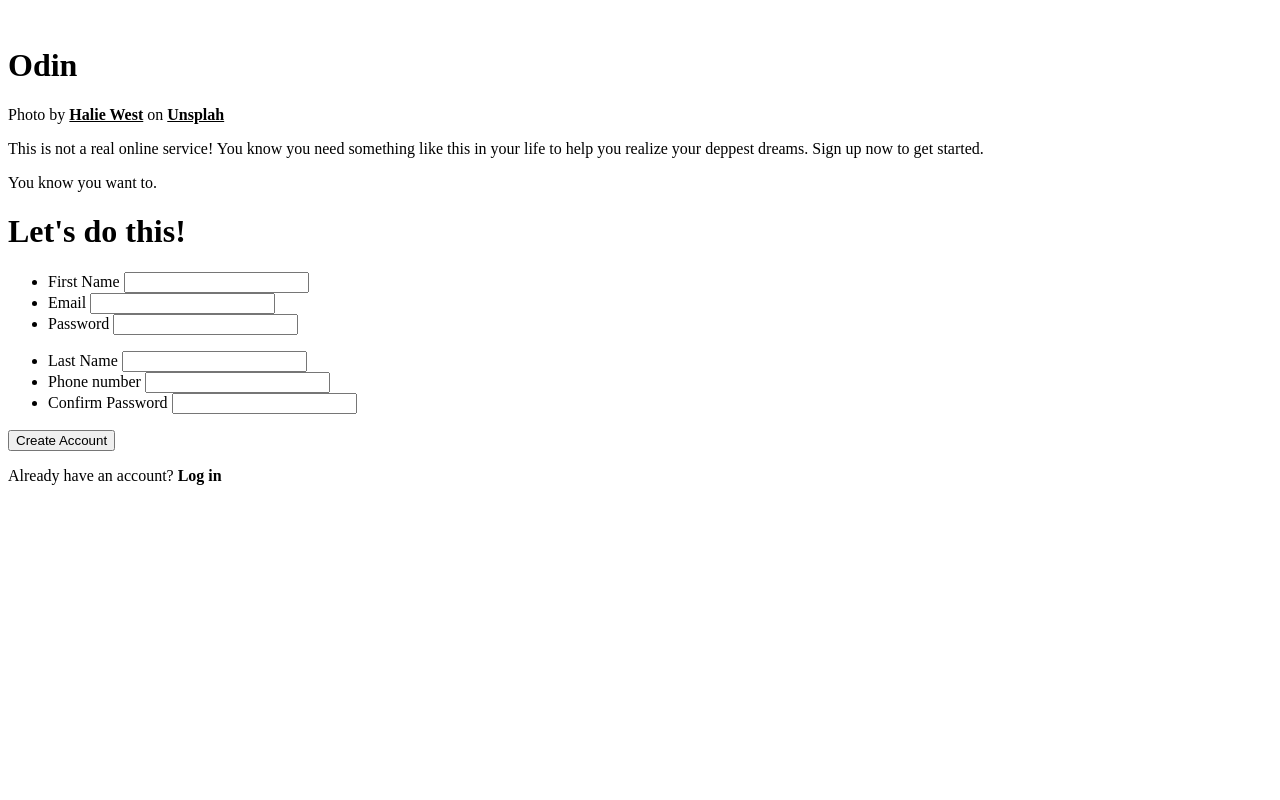
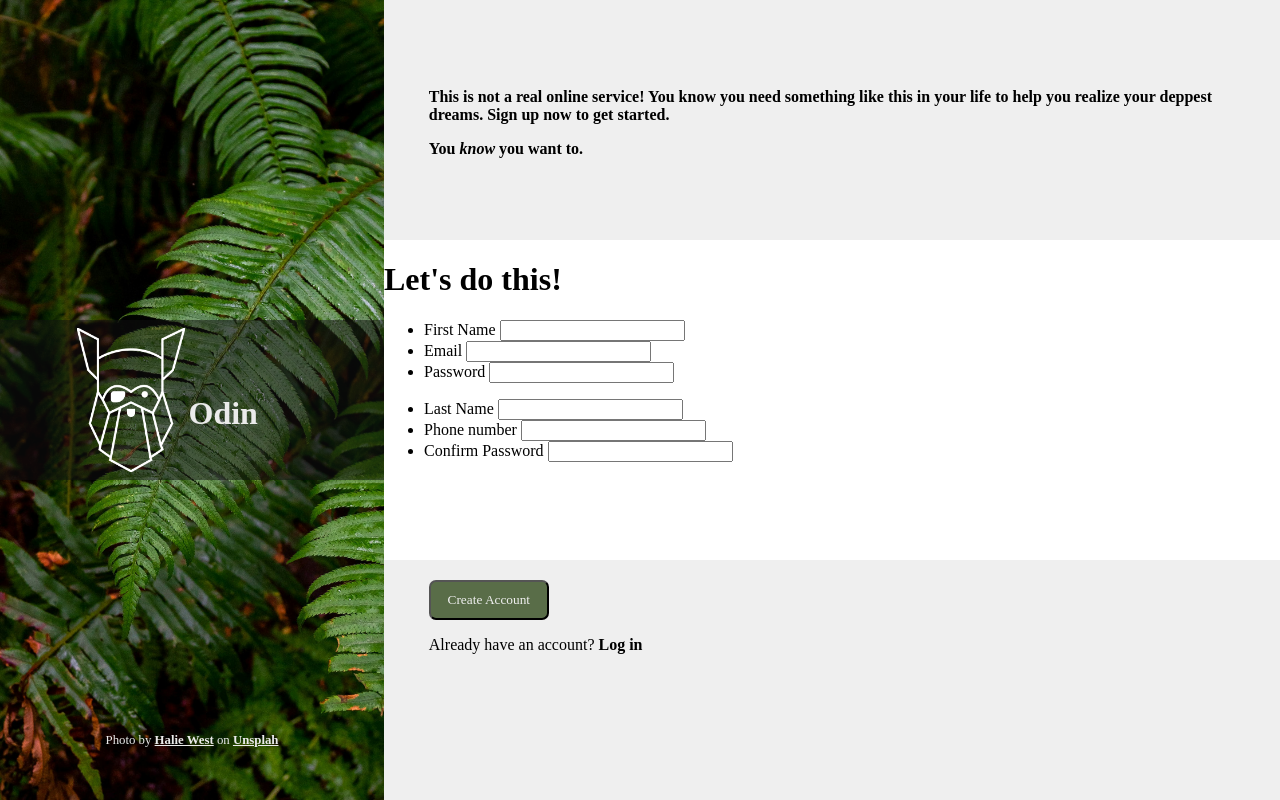
Before and after one commit to apoque96/odin-sign-up-form, a plain HTML site: page index.html in a window 1280 px wide. Drawn offline with Linux system fonts and the light colour scheme.

Commit message:
Added styles to header and footer

```diff
--- a/css/styles.css
+++ b/css/styles.css
@@ -0,0 +1,94 @@
+html,body{
+    width: 100vw;
+    height: 100vh;
+    padding: 0;
+    margin: 0;
+}
+
+.container{
+    display: flex;
+    width: 100%;
+    height: 100%;
+}
+
+.left-side{
+    width: 30%;
+    height: 100%;
+    background-image: url(../images/background-image.jpg);
+    background-size: cover;
+}
+
+.background{
+    width: 100%;
+    height: max(20%, 50px);
+    background-color: rgb(17, 16, 16, .5);
+    position: relative;
+    top: 40%;
+}
+
+.logo{
+    height: 90%;
+    display: inline;
+    position: relative;
+    left: 20%;
+    padding-top: 0.5rem;
+}
+
+.logo-text{
+    font-size: 2rem;
+    display: inline;
+    position: relative;
+    bottom: 30%;
+    left: 20%;
+    color: rgb(235, 235, 235);
+}
+
+.credit{
+    color: rgb(235, 235, 235);
+    font-size: .8rem;
+    text-align: center;
+    position: relative;
+    top: 70%;
+}
+
+.right-side{
+    width: 70%;
+    height: 100%;
+    display: flex;
+    flex-direction: column;
+}
+
+.header,.footer{
+    background-color: rgb(239, 239, 239);
+    height: 30%;
+}
+
+.sign-up{
+    height: 40%;
+}
+
+.header p, .footer p{
+    font-family: 'Times New Roman', Times, serif, sans-serif;
+    font-size: 1em;
+    font-weight: bold;
+    position: relative;
+    top: 30%;
+    padding: 0 max(5%, 20px);
+}
+
+.footer p{
+    top: 0%;
+    font-weight: normal;
+}
+
+.footer button{
+    font-family: 'Times New Roman', Times, serif, sans-serif;
+    text-align: center;
+    background-color: #596D48;
+    color: rgb(239, 239, 239);
+    border-radius: 7px;
+    margin: 0 max(5%, 20px);
+    margin-top: 20px;
+    width: 120px;
+    height: 40px;
+}
--- a/index.html
+++ b/index.html
@@ -10,10 +10,11 @@
     <div class="container">
         <div class="left-side">
             <div class="background">
-                <img><h1 class="logo-text">Odin</h1>
+                <img src="images/odin-lined.png" class="logo">
+                <h1 class="logo-text">Odin</h1>
             </div>
-            <p>Photo by <u><strong>Halie West</strong></u>
-                 on <u><strong>Unsplah</strong></u></p>
+            <p class="credit">Photo by <u><strong>Halie West</strong></u>
+                    on <u><strong>Unsplah</strong></u></p>
         </div>
         <div class="right-side">
             <div class="header">
@@ -21,7 +22,7 @@
                     like this in your life to help you realize your deppest dreams.
                     Sign up now to get started.
                 </p>
-                <p>You know you want to.</p>
+                <p>You <em>know</em> you want to.</p>
             </div>
             <div class="sign-up">
                 <h1>Let's do this!</h1>
@@ -43,7 +44,7 @@
                             <label for="pwd">
                                 Password
                             </label>
-                            <input type="password" id="pws" name="password">
+                            <input type="password" id="pwd" name="password">
                         </li>
                     </ul>
                     <ul>
@@ -68,7 +69,7 @@
                     </ul>
                 </form>
             </div>
-            <div>
+            <div class="footer">
                 <button type="button">Create Account</button>
                 <p>Already have an account? <strong>Log in</strong></p>
             </div>
```
